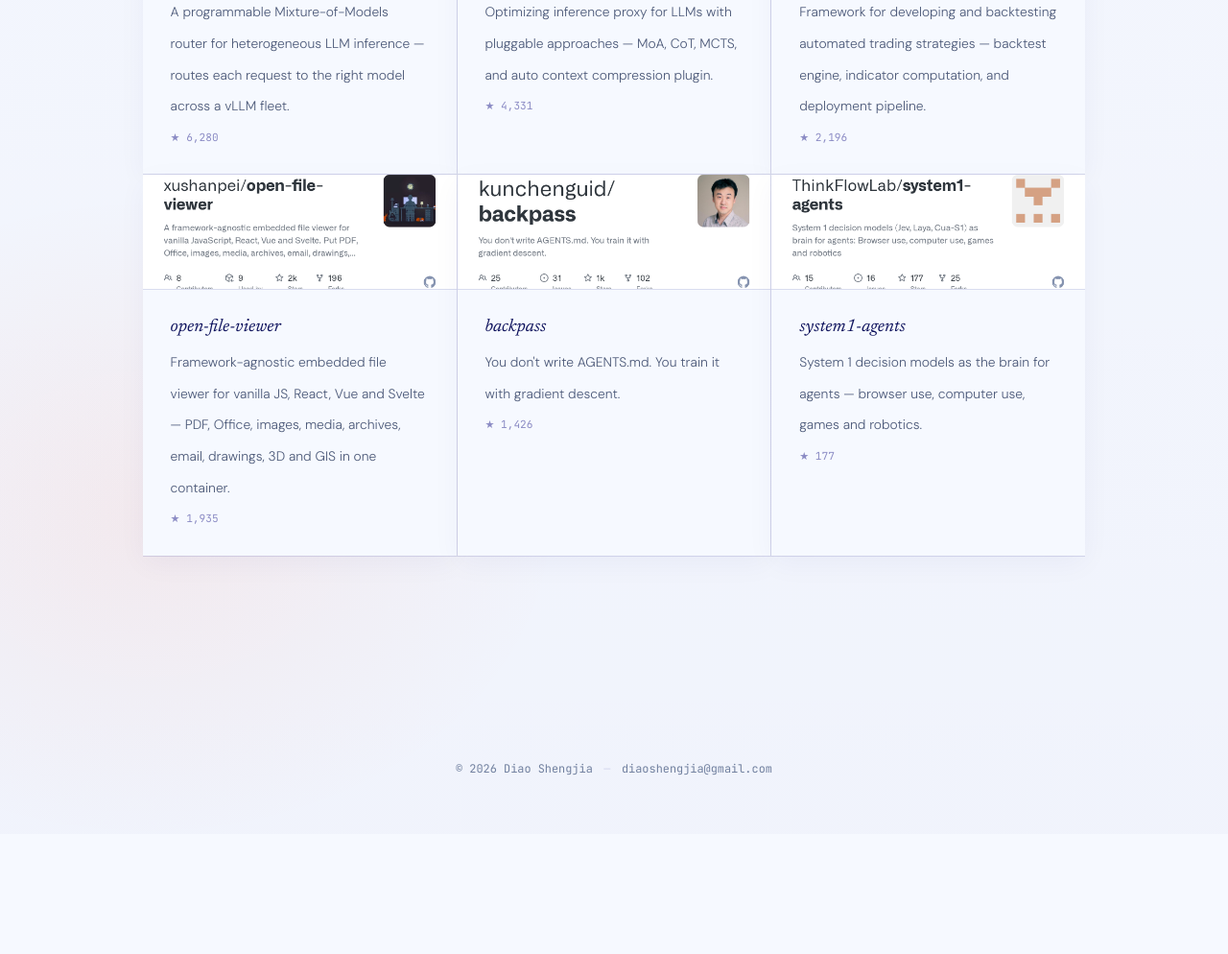
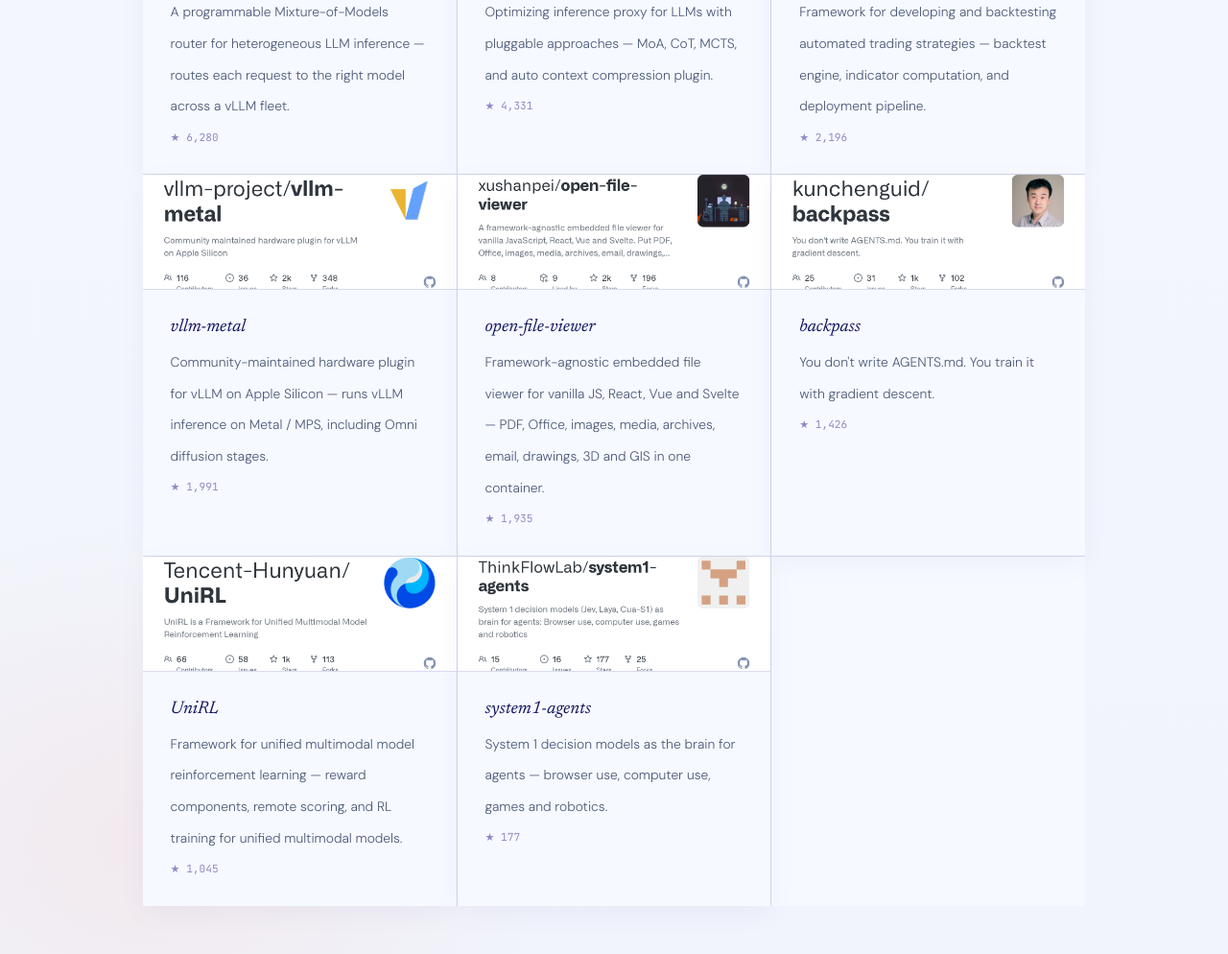
Before and after one commit to GoDiao/blog-source, an Astro site: page /projects in a window 1280 px wide. Shown: the part 3254-4248 px from the top of the page at 96% size. Before the commit the page ends 4123 px from the top, so only its background shows below. Built offline with nearby package versions, Linux system fonts and the light colour scheme; Astro itself is replaced by a stand-in of ours.

Commit message:
Add vllm-metal and UniRL to OSS contributions
- vllm-project/vllm-metal and Tencent-Hunyuan/UniRL added with i18n descriptions and card images

Claude-Session: https://claude.ai/code/session_0139XY3mxxNT2cy8K755G5Vc

```diff
--- a/src/i18n.js
+++ b/src/i18n.js
@@ -76,11 +76,13 @@ export const translations = {
     'oss.claude-context.desc': 'Code search MCP for Claude Code — make entire codebase the context for any coding agent',
     'oss.opensre.desc': 'Open-source framework for AI SRE agents — 60+ integrations for incident investigation and response',
     'oss.minicode.desc': 'Terminal-native AI coding assistant with lightweight TUI',
+    'oss.unirl.desc': 'Framework for unified multimodal model reinforcement learning',
     'oss.system1-agents.desc': 'System 1 decision models as the brain for agents — browser use, computer use, games and robotics',
     'oss.open-codesign.desc': 'Open-source Claude Design alternative. Prompt → prototype / slides / PDF. Multi-model, BYOK, local-first.',
     'oss.semantic-router.desc': 'Programmable Mixture-of-Models router for heterogeneous LLM inference',
     'oss.optillm.desc': 'Optimizing inference proxy for LLMs with pluggable approaches — MoA, CoT, MCTS, auto context compression',
     'oss.investing.desc': 'Framework for developing and backtesting automated trading strategies',
+    'oss.vllm-metal.desc': 'Community-maintained hardware plugin for vLLM on Apple Silicon',
     'oss.open-file-viewer.desc': 'Framework-agnostic embedded file viewer — PDF, Office, media, archives, 3D and more in one container',
     'oss.backpass.desc': "You don't write AGENTS.md. You train it with gradient descent.",
 
@@ -111,11 +113,13 @@ export const translations = {
     'oss-page.claude-context.desc': 'Code search MCP for Claude Code — make entire codebase the context for any coding agent.',
     'oss-page.opensre.desc': 'Open-source framework for AI SRE agents — 60+ integrations for incident investigation, root-cause analysis, and automated remediation.',
     'oss-page.minicode.desc': 'Terminal-native AI coding assistant with Claude Code-style workflow and lightweight TUI — built for rapid prototyping and code review.',
+    'oss-page.unirl.desc': 'Framework for unified multimodal model reinforcement learning — reward components, remote scoring, and RL training for unified multimodal models.',
     'oss-page.system1-agents.desc': 'System 1 decision models as the brain for agents — browser use, computer use, games and robotics.',
     'oss-page.open-codesign.desc': 'Open-source Claude Design alternative. One-click import your Claude Code / Codex API key. Prompt → prototype / slides / PDF. Multi-model (Claude, GPT, Gemini, Kimi, GLM, Ollama). BYOK, local-first, MIT.',
     'oss-page.semantic-router.desc': 'A programmable Mixture-of-Models router for heterogeneous LLM inference — routes each request to the right model across a vLLM fleet.',
     'oss-page.optillm.desc': 'Optimizing inference proxy for LLMs with pluggable approaches — MoA, CoT, MCTS, and auto context compression plugin.',
     'oss-page.investing.desc': 'Framework for developing and backtesting automated trading strategies — backtest engine, indicator computation, and deployment pipeline.',
+    'oss-page.vllm-metal.desc': 'Community-maintained hardware plugin for vLLM on Apple Silicon — runs vLLM inference on Metal / MPS, including Omni diffusion stages.',
     'oss-page.open-file-viewer.desc': 'Framework-agnostic embedded file viewer for vanilla JS, React, Vue and Svelte — PDF, Office, images, media, archives, email, drawings, 3D and GIS in one container.',
     'oss-page.backpass.desc': "You don't write AGENTS.md. You train it with gradient descent.",
 
@@ -266,11 +270,13 @@ export const translations = {
     'oss.claude-context.desc': 'Claude Code 的代码搜索 MCP — 将整个代码库作为任意编程智能体的上下文',
     'oss.opensre.desc': 'AI SRE 智能体开源框架 — 60+ 集成，用于事件调查与响应',
     'oss.minicode.desc': '终端原生 AI 编程助手，轻量级 TUI',
+    'oss.unirl.desc': '统一多模态模型的强化学习框架',
     'oss.system1-agents.desc': '作为智能体“大脑”的 System 1 决策模型 — 浏览器操作、电脑操作、游戏与机器人',
     'oss.open-codesign.desc': '开源 Claude Design 替代方案。Prompt → 原型 / 幻灯片 / PDF。多模型、BYOK、本地优先。',
     'oss.semantic-router.desc': '可编程的混合模型（Mixture-of-Models）路由器，面向异构 LLM 推理',
     'oss.optillm.desc': 'LLM 推理优化代理，支持可插拔策略 — MoA、CoT、MCTS、自动上下文压缩',
     'oss.investing.desc': '自动化交易策略开发与回测框架',
+    'oss.vllm-metal.desc': '社区维护的 vLLM Apple Silicon 硬件插件',
     'oss.open-file-viewer.desc': '框架无关的嵌入式文件预览器 — PDF、Office、媒体、压缩包、3D 等统一容器',
     'oss.backpass.desc': '不用手写 AGENTS.md，用梯度下降把它训练出来。',
 
@@ -301,11 +307,13 @@ export const translations = {
     'oss-page.claude-context.desc': 'Claude Code 的代码搜索 MCP — 将整个代码库作为任意编程智能体的上下文。',
     'oss-page.opensre.desc': 'AI SRE 智能体开源框架 — 60+ 集成，用于事件调查、根因分析与自动修复。',
     'oss-page.minicode.desc': '终端原生 AI 编程助手，Claude Code 风格工作流与轻量级 TUI — 为快速原型与代码审查而构建。',
+    'oss-page.unirl.desc': '统一多模态模型的强化学习框架 — 奖励组件、远程打分与统一多模态模型的 RL 训练。',
     'oss-page.system1-agents.desc': '作为智能体“大脑”的 System 1 决策模型 — 浏览器操作、电脑操作、游戏与机器人。',
     'oss-page.open-codesign.desc': '开源 Claude Design 替代方案。一键导入 Claude Code / Codex API key。Prompt → 原型 / 幻灯片 / PDF。多模型支持（Claude、GPT、Gemini、Kimi、GLM、Ollama）。BYOK、本地优先、MIT 协议。',
     'oss-page.semantic-router.desc': '可编程的混合模型（Mixture-of-Models）路由器，面向异构 LLM 推理 — 为每个请求在 vLLM 集群中选择合适的模型。',
     'oss-page.optillm.desc': 'LLM 推理优化代理，支持可插拔策略 — MoA、CoT、MCTS 及自动上下文压缩插件。',
     'oss-page.investing.desc': '自动化交易策略开发与回测框架 — 回测引擎、指标计算与部署管线。',
+    'oss-page.vllm-metal.desc': '社区维护的 vLLM Apple Silicon 硬件插件 — 基于 Metal / MPS 运行 vLLM 推理，包括 Omni 扩散阶段。',
     'oss-page.open-file-viewer.desc': '框架无关的嵌入式文件预览器，支持原生 JS、React、Vue、Svelte — 在同一容器内预览 PDF、Office、图片、音视频、压缩包、邮件、图纸、3D 与 GIS 文件。',
     'oss-page.backpass.desc': '不用手写 AGENTS.md，用梯度下降把它训练出来。',
 
--- a/src/pages/index.astro
+++ b/src/pages/index.astro
@@ -65,9 +65,11 @@ const oss = [
   { name: 'semantic-router', url: 'https://github.com/vllm-project/semantic-router', desc: 'Programmable Mixture-of-Models router for heterogeneous LLM inference', stars: 6280, descKey: 'oss.semantic-router.desc' },
   { name: 'optillm', url: 'https://github.com/algorithmicsuperintelligence/optillm', desc: 'Optimizing inference proxy for LLMs with pluggable approaches — MoA, CoT, MCTS, auto context compression', stars: 4331, descKey: 'oss.optillm.desc' },
   { name: 'investing-algorithm-framework', url: 'https://github.com/coding-kitties/investing-algorithm-framework', desc: 'Framework for developing and backtesting automated trading strategies', stars: 2196, descKey: 'oss.investing.desc' },
+  { name: 'vllm-metal', url: 'https://github.com/vllm-project/vllm-metal', desc: 'Community-maintained hardware plugin for vLLM on Apple Silicon', stars: 1991, descKey: 'oss.vllm-metal.desc' },
   { name: 'open-file-viewer', url: 'https://github.com/xushanpei/open-file-viewer', desc: 'Framework-agnostic embedded file viewer — PDF, Office, media, archives, 3D and more in one container', stars: 1935, descKey: 'oss.open-file-viewer.desc' },
   { name: 'backpass', url: 'https://github.com/kunchenguid/backpass', desc: "You don't write AGENTS.md. You train it with gradient descent.", stars: 1426, descKey: 'oss.backpass.desc' },
   { name: 'MiniCode', url: 'https://github.com/LiuMengxuan04/MiniCode', desc: 'Terminal-native AI coding assistant with lightweight TUI', stars: 1158, descKey: 'oss.minicode.desc' },
+  { name: 'UniRL', url: 'https://github.com/Tencent-Hunyuan/UniRL', desc: 'Framework for unified multimodal model reinforcement learning', stars: 1045, descKey: 'oss.unirl.desc' },
   { name: 'system1-agents', url: 'https://github.com/ThinkFlowLab/system1-agents', desc: 'System 1 decision models as the brain for agents — browser use, computer use, games and robotics', stars: 177, descKey: 'oss.system1-agents.desc' },
 ];
 ---
--- a/src/pages/projects.astro
+++ b/src/pages/projects.astro
@@ -159,6 +159,14 @@ const oss = [
     stars: 2196,
   },
   {
+    name: 'vllm-metal',
+    url: 'https://github.com/vllm-project/vllm-metal',
+    desc: 'Community-maintained hardware plugin for vLLM on Apple Silicon — runs vLLM inference on Metal / MPS, including Omni diffusion stages.',
+    descKey: 'oss-page.vllm-metal.desc',
+    img: '/oss/vllm-metal.png',
+    stars: 1991,
+  },
+  {
     name: 'open-file-viewer',
     url: 'https://github.com/xushanpei/open-file-viewer',
     desc: 'Framework-agnostic embedded file viewer for vanilla JS, React, Vue and Svelte — PDF, Office, images, media, archives, email, drawings, 3D and GIS in one container.',
@@ -173,6 +181,14 @@ const oss = [
     descKey: 'oss-page.backpass.desc',
     img: '/oss/backpass.png',
     stars: 1426,
+  },
+  {
+    name: 'UniRL',
+    url: 'https://github.com/Tencent-Hunyuan/UniRL',
+    desc: 'Framework for unified multimodal model reinforcement learning — reward components, remote scoring, and RL training for unified multimodal models.',
+    descKey: 'oss-page.unirl.desc',
+    img: '/oss/unirl.png',
+    stars: 1045,
   },
   {
     name: 'system1-agents',
```
Also changed, not shown: public/oss/unirl.png (added), public/oss/vllm-metal.png (added).
